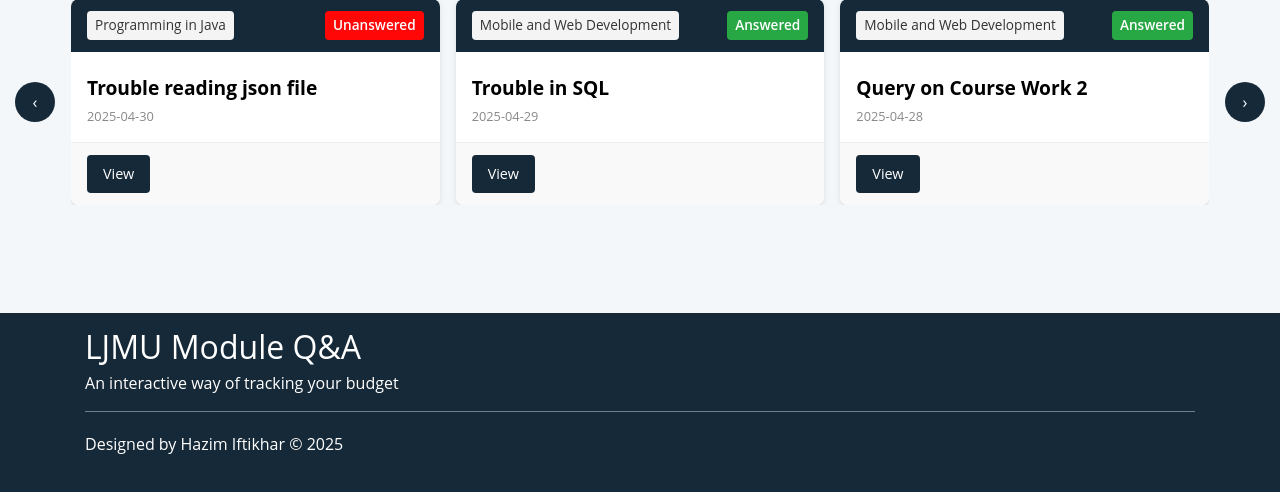
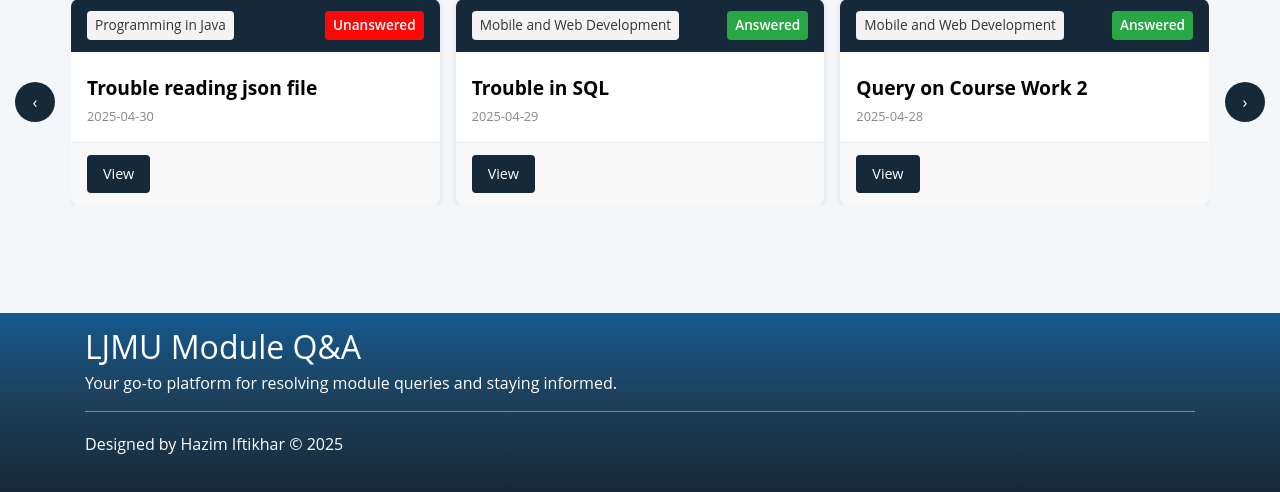
Before and after one commit to Hazim2024/LJMU-Modules-Q-A, a PHP site: page /main.php in a window 1280 px wide. Shown: the part 1124-1616 px from the top of the page. Run offline with PHP 8.4, Linux system fonts and the light colour scheme.

Commit message:
CSS changes

```diff
--- a/css/style.css
+++ b/css/style.css
@@ -459,7 +459,7 @@ header {
 
 /* Footer */
 footer {
-    background: linear-gradient(to bottom, #162938 0%, #162938 50%, #162938 100%);
+    background: linear-gradient(to bottom, #15598e 0%, #1d3f59 50%, #162938 100%);
     color: #fff;
     padding-top: 10px;
 }
--- a/footer.php
+++ b/footer.php
@@ -3,7 +3,7 @@
             <div class="content">
                 <div class="left">
                     <div class="title">LJMU Module Q&A</div>
-                    <p>An interactive way of tracking your budget</p>
+                    <p> Your go-to platform for resolving module queries and staying informed.</p>
                 </div>
             </div>
             <div class="copyright">
```
